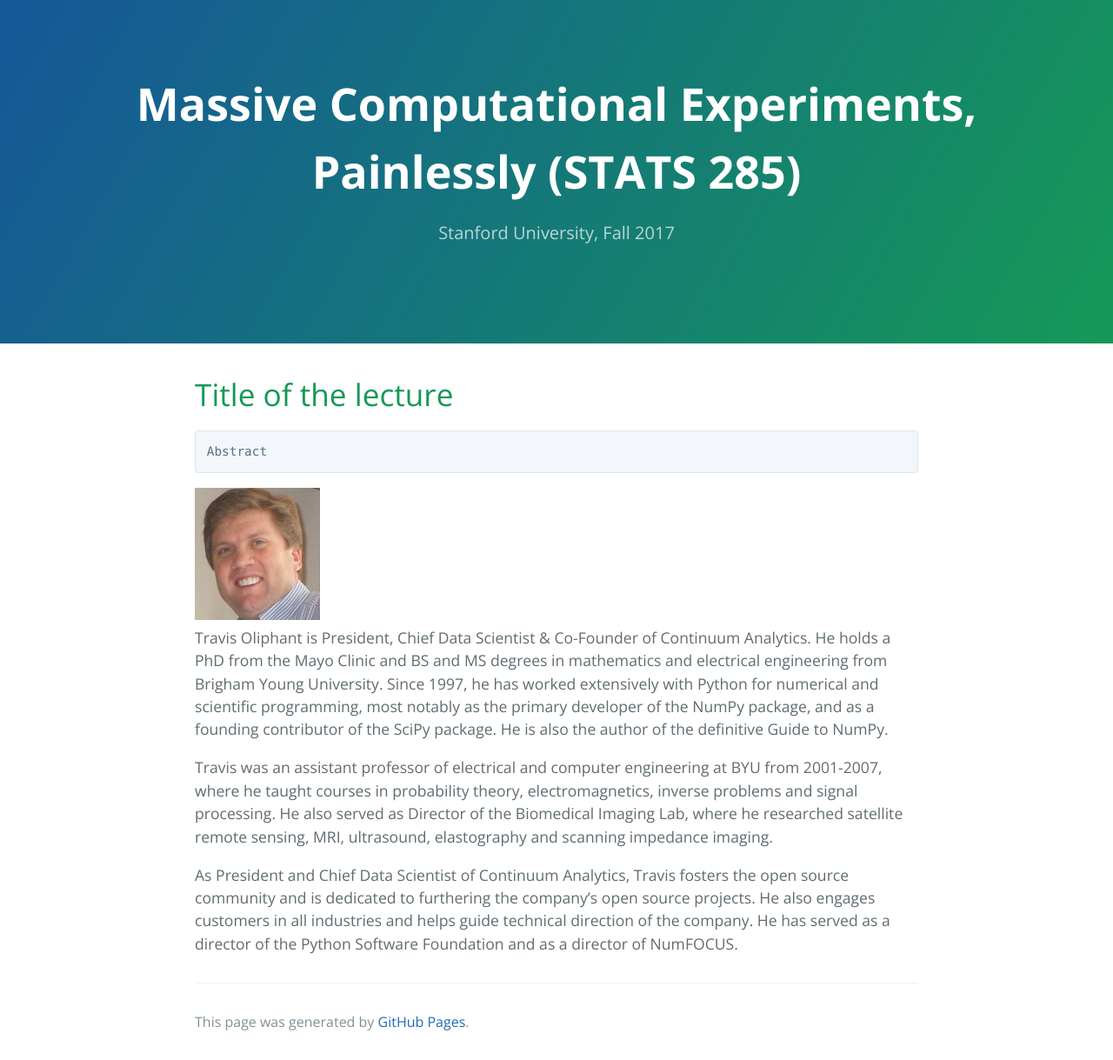
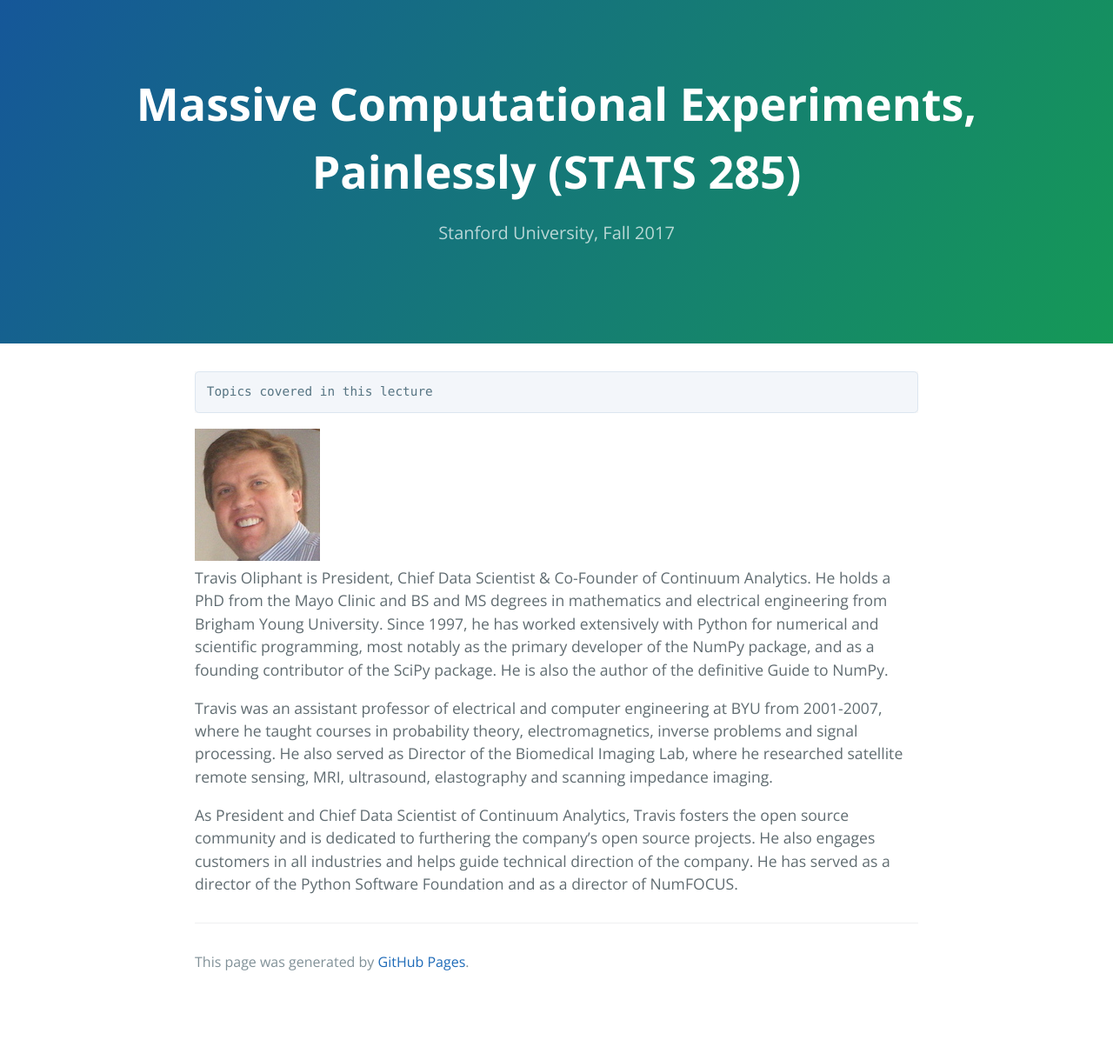
Before and after one commit to stats285/stats285.github.io, a Jekyll site: the page built from travis_lecture.md, in a window 1280 px wide. Shown: the whole page at 87% size. Built offline with Jekyll 4.4.1, drawn with Linux system fonts in a browser that asks for light colours; our own code applies the rules of GitHub Pages for plain Markdown files; the repository's description, which GitHub fills in, is left out; after the commit the page ends 1150 px from its top, so only the background shows below that.

Commit message:
update travis

```diff
--- a/travis_lecture.md
+++ b/travis_lecture.md
@@ -1,6 +1,5 @@
-# Title of the lecture
 
-    Abstract
+    Topics covered in this lecture
 
 
 
```
